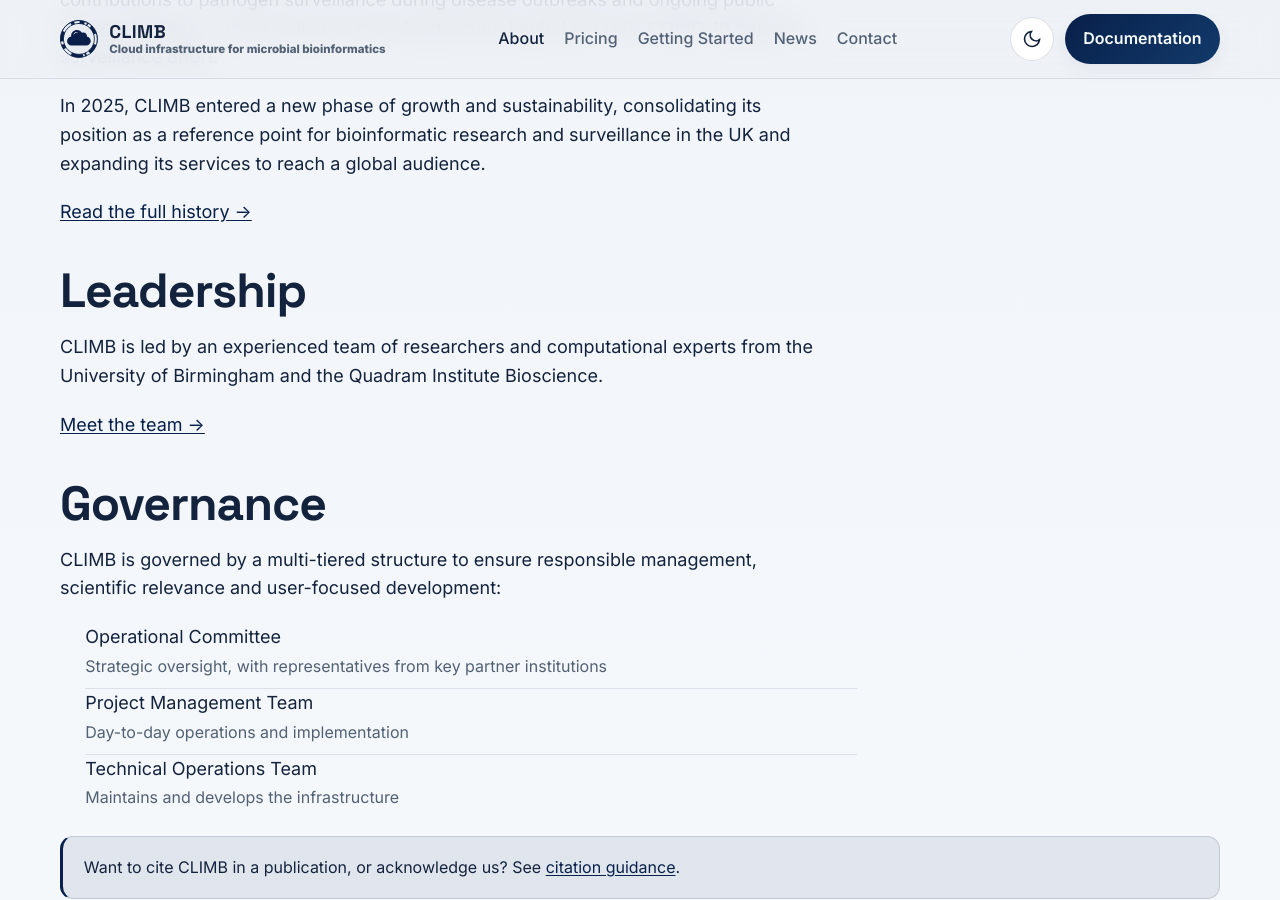
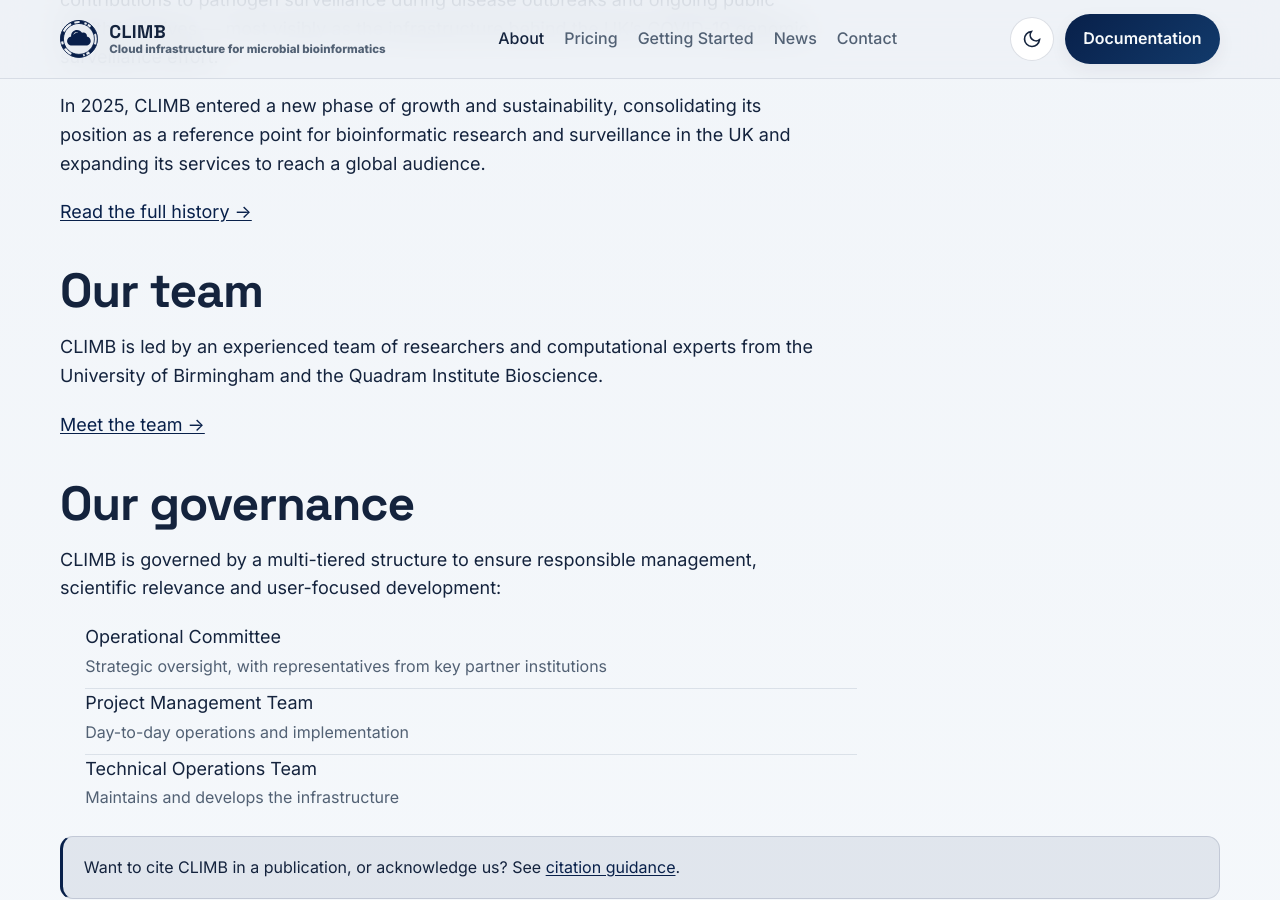
Before and after one commit to MRC-CLIMB/website, a Jekyll site: the page built from about/index.md, in a window 1280 px wide and 900 px high, scrolled down 912 px. Built offline with Jekyll 4.4.1, drawn with Linux system fonts in a browser that asks for light colours.

Commit message:
Renamed titles in about

```diff
--- a/about/index.md
+++ b/about/index.md
@@ -35,14 +35,14 @@ audience.
 
 <p><a href="{{ '/about/history/' | relative_url }}">Read the full history &rarr;</a></p>
 
-## Leadership
+## Our team
 
 CLIMB is led by an experienced team of researchers and computational
 experts from the University of Birmingham and the Quadram Institute Bioscience.
 
 <p><a href="{{ '/about/team/' | relative_url }}">Meet the team &rarr;</a></p>
 
-## Governance
+## Our governance
 
 CLIMB is governed by a multi-tiered structure to ensure responsible
 management, scientific relevance and user-focused development:
```
